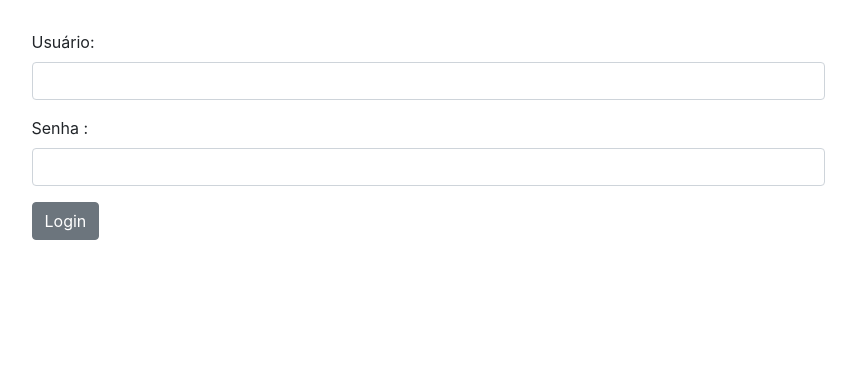
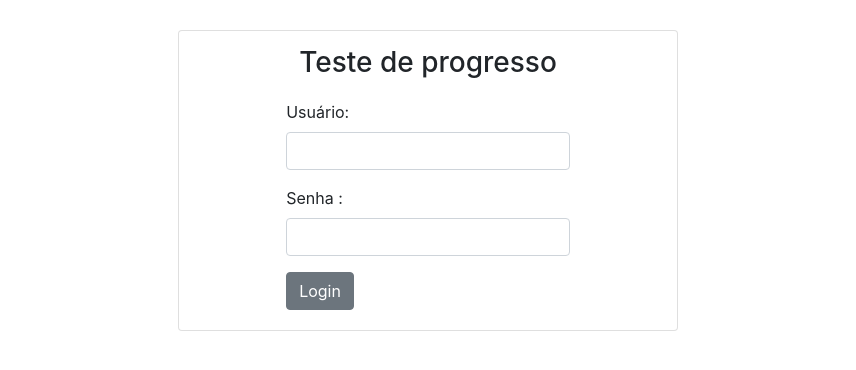
Before and after one commit to bruno-pierro/teste_progresso, a PHP site: page /login.php in a window 1280 px wide. Shown: the top 370 px of the page, without its empty margins (212-1068 px from the left). Run offline with PHP 8.4, Linux system fonts and the light colour scheme; data that the repository does not hold is empty; some libraries are stand-ins or nearby versions.

Commit message:
adição das páginas de direcionamento

```diff
--- a/js/scripts.js
+++ b/js/scripts.js
@@ -10,6 +10,7 @@ function checa(){
 	}else{
 		monta();
 	}
+
 }
 
 function monta(){
--- a/login.php
+++ b/login.php
@@ -32,7 +32,7 @@
 
          header("location: index.html");
       }else if($count == 1 and $active2 == 'professor'){
-        header("location: config.php");
+        header("location: professor.php");
       }
       else {
          $error = "Your Login Name or Password is invalid";
@@ -51,17 +51,17 @@
   <script src="https://maxcdn.bootstrapcdn.com/bootstrap/4.0.0/js/bootstrap.min.js" integrity="sha384-JZR6Spejh4U02d8jOt6vLEHfe/JQGiRRSQQxSfFWpi1MquVdAyjUar5+76PVCmYl" crossorigin="anonymous"></script>
 </head>
 <body>
-    <div style = "margin:30px">
-
-       <form action = "" method = "post" style="width: 65%;" class="col-centered">
+    <div style = "margin:30px auto; width: 500px;" class="card">
+      <h3 class="col-centered" style="margin-top: 15px">Teste de progresso</h3>
+       <form action = "" method = "post" style="width: 65%;" class="col-centered card-body">
         <div class="form-group">
           <label for="username">Usuário: </label><input type = "text" name = "username" class = "form-control"/>
         </div>
         <div class="form-group">
           <label for="password">Senha  :</label><input type = "password" name = "password" class = "form-control" />
         </div>
-          <button type="submit" class="btn btn-secondary" onclick="gera()">Login</button><br />
-          <div style = "font-size:11px; color:#cc0000; margin-top:10px"><?php echo $error; ?></div>
+          <button type="submit" class="btn btn-secondary" onclick="$('.erro').show();">Login</button><br />
+          <div class="erro" style = "font-size:11px; color:#cc0000; margin-top:10px;display: none"><?php echo $error; ?></div>
        </form>
 
     </div>
```
Also changed, not shown: professor.php (added, +37 -0 lines).
